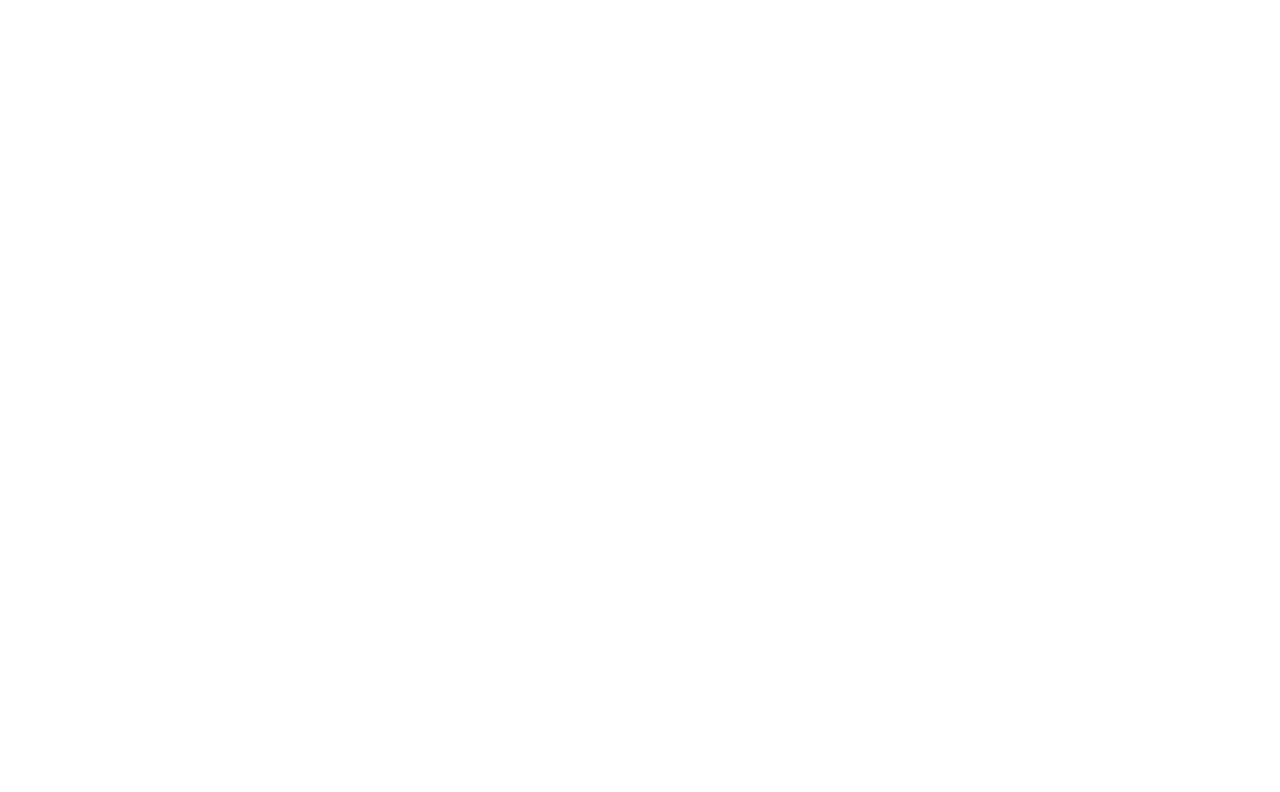
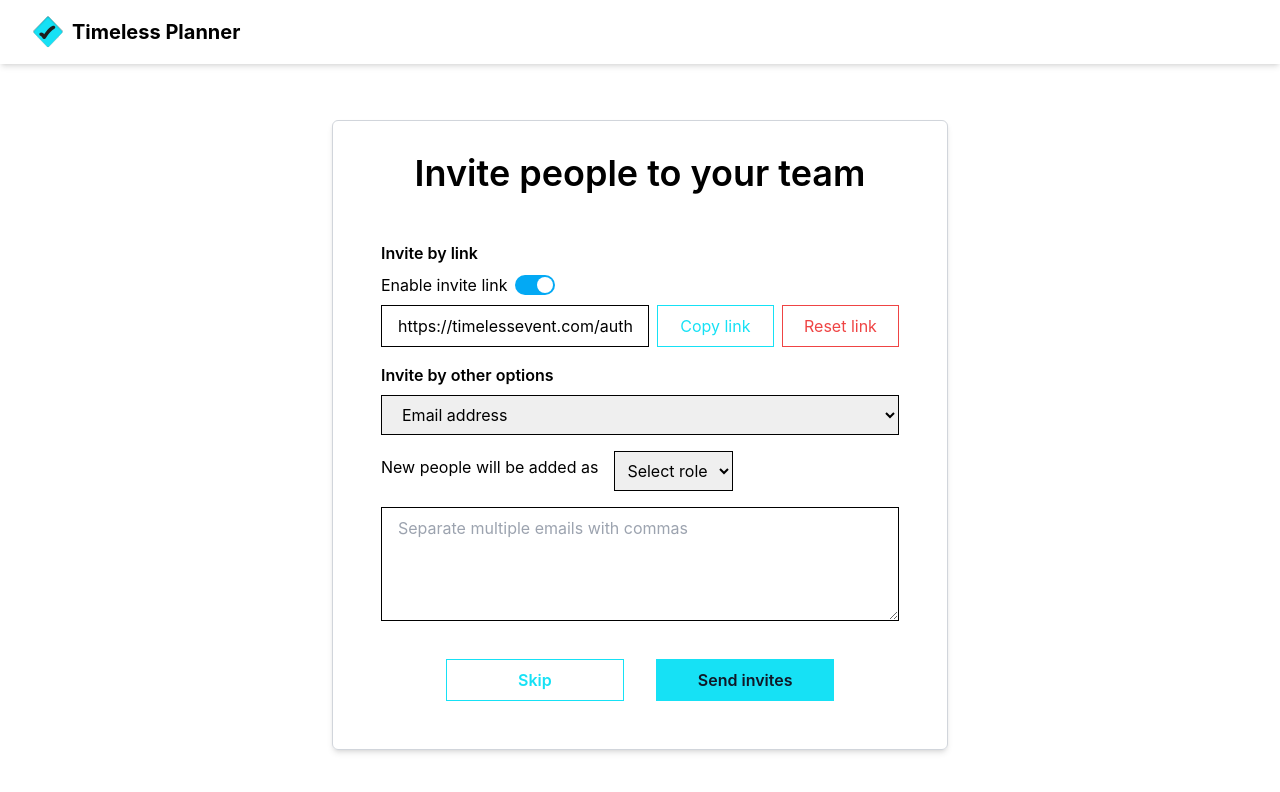
Before and after one commit to kingieX/timeless-event, a React (Vite) app: page /signup/invite in a window 1280 px wide. Before the commit this address had no page. Shown: the top 792 px of the page. Built offline with nearby package versions, Linux system fonts and the light colour scheme.

Commit message:
new update on onboarding pages

```diff
--- a/src/App.jsx
+++ b/src/App.jsx
@@ -11,6 +11,7 @@
 import Onboard2 from './pages/upboardingPages/Onboard2';
 import Onboard3 from './pages/upboardingPages/Onboard3';
 import Onboard4 from './pages/upboardingPages/Onboard4';
+import Onboard5 from './pages/upboardingPages/Onboard5';
 
 const App = () => {
   return (
@@ -29,6 +30,7 @@
         <Route path="/signup/customize-experience" element={<Onboard2 />} />
         <Route path="/signup/create-team" element={<Onboard3 />} />
         <Route path="/signup/about-team" element={<Onboard4 />} />
+        <Route path="/signup/invite" element={<Onboard5 />} />
       </Routes>
     </Router>
   );
--- a/src/index.css
+++ b/src/index.css
@@ -9,3 +9,58 @@
   font-weight: 400;
   box-sizing: border-box;
 }
+
+/* Toggle Switch */
+.switch {
+  position: relative;
+  display: inline-block;
+  width: 40px;
+  height: 20px;
+}
+
+.switch input {
+  opacity: 0;
+  width: 0;
+  height: 0;
+}
+
+.slider {
+  position: absolute;
+  cursor: pointer;
+  top: 0;
+  left: 0;
+  right: 0;
+  bottom: 0;
+  background-color: #ccc;
+  transition: 0.4s;
+  border-radius: 34px;
+}
+
+.slider:before {
+  position: absolute;
+  content: '';
+  height: 16px;
+  width: 16px;
+  left: 2px;
+  bottom: 2px;
+  background-color: white;
+  transition: 0.4s;
+  border-radius: 50%;
+}
+
+input:checked + .slider {
+  background-color: #03a9f4;
+}
+
+input:checked + .slider:before {
+  transform: translateX(20px);
+}
+
+/* Rounded sliders */
+.slider.round {
+  border-radius: 34px;
+}
+
+.slider.round:before {
+  border-radius: 50%;
+}
--- a/src/pages/upboardingPages/Onboard3.jsx
+++ b/src/pages/upboardingPages/Onboard3.jsx
@@ -67,16 +67,16 @@
           </div>
           <div className="lg:w-3/4 w-full flex justify-between gap-8">
             <button
+              onClick={handleSkipClick}
+              className="lg:w-1/2 w-full border border-primary text-primary font-semibold py-2 px-4 hover:bg-primary hover:text-black transition duration-300"
+            >
+              Skip
+            </button>
+            <button
               onClick={handleButtonClick}
               className="lg:w-1/2 w-full bg-primary text-black font-semibold py-2 px-4 hover:bg-transparent hover:border hover:border-primary hover:text-primary transition duration-300"
             >
               Continue
-            </button>
-            <button
-              onClick={handleSkipClick}
-              className="lg:w-1/2 w-full border border-primary text-primary font-semibold py-2 px-4 hover:bg-primary hover:text-black transition duration-300"
-            >
-              Skip
             </button>
           </div>
         </div>
--- a/src/pages/upboardingPages/Onboard4.jsx
+++ b/src/pages/upboardingPages/Onboard4.jsx
@@ -62,12 +62,12 @@
 const Onboard4 = () => {
   const navigate = useNavigate();
 
-  const handleSkipClick = () => {
-    navigate('/dashboard');
-  };
+  // const handleSkipClick = () => {
+  //   navigate('/dashboard');
+  // };
 
   const handleButtonClick = () => {
-    navigate('/signup/about-team');
+    navigate('/signup/invite');
   };
   return (
     <div>
@@ -82,7 +82,7 @@
       </div>
 
       <div className="flex flex-col justify-center items-center mx-6">
-        <div className="flex flex-col justify-center items-center lg:w-1/2  my-8 py-8 lg:pb-28 lg:shadow-md lg:border lg:border-gray rounded-md">
+        <div className="flex flex-col justify-center items-center lg:w-1/2  lg:my-8 py-8 lg:pb-28 lg:shadow-md lg:border lg:border-gray rounded-md">
           <h2 className="lg:text-4xl text-2xl font-semibold text-center">
             About you and your team
           </h2>
@@ -164,19 +164,19 @@
             </div>
           </div>
 
-          <div className="lg:w-3/4 w-full flex justify-between gap-8">
+          <div className="lg:w-3/4 w-full flex justify-center">
             <button
               onClick={handleButtonClick}
               className="lg:w-1/2 w-full bg-primary text-black font-semibold py-2 px-4 hover:bg-transparent hover:border hover:border-primary hover:text-primary transition duration-300"
             >
               Continue
             </button>
-            <button
+            {/* <button
               onClick={handleSkipClick}
               className="lg:w-1/2 w-full border border-primary text-primary font-semibold py-2 px-4 hover:bg-primary hover:text-black transition duration-300"
             >
               Skip
-            </button>
+            </button> */}
           </div>
         </div>
       </div>
--- /dev/null
+++ b/src/pages/upboardingPages/Onboard5.jsx
@@ -0,0 +1,194 @@
+// import React from 'react'
+import { Link, useNavigate } from 'react-router-dom';
+import Logo from '/image/logo.svg';
+import { useState } from 'react';
+
+const rolesOptions = [
+  //   { value: '', label: 'Select an option', disabled: true },
+  { value: 'admin', label: 'Admin' },
+  { value: 'member', label: 'Member' },
+];
+
+const inviteOptions = [
+  //   { value: '', label: 'Select an option', disabled: true },
+  { value: 'email', label: 'Email address' },
+  { value: 'sms', label: 'SMS' },
+  { value: 'whatsapp', label: 'WhatsApp' },
+];
+
+const Onboard5 = () => {
+  const [inviteLinkEnabled, setInviteLinkEnabled] = useState(true);
+  const [inviteLink, setInviteLink] = useState(
+    'https://timelessevent.com/auth/join?invite_code=ksdfkm'
+  );
+  const [role, setRole] = useState('');
+  const [newPeopleRole, setNewPeopleRole] = useState('');
+  const [emailAddresses, setEmailAddresses] = useState('');
+
+  const handleToggle = () => {
+    setInviteLinkEnabled(!inviteLinkEnabled);
+  };
+
+  const handleCopyLink = () => {
+    navigator.clipboard.writeText(inviteLink);
+    alert('Invite link copied to clipboard!');
+  };
+
+  const navigate = useNavigate();
+
+  const handleSkipClick = () => {
+    navigate('/dashboard');
+  };
+
+  const handleButtonClick = () => {
+    navigate('/signup/about-team');
+  };
+
+  return (
+    <div>
+      <div className="mb-6 flex items-center shadow-md py-4 lg:px-8 px-4">
+        {/* Logo and Name */}
+        <Link className="flex items-center" to="/">
+          <img src={Logo} alt="Logo" className="h-8 w-8" />
+          <span className="ml-2 lg:text-xl text-sm lg:font-bold text-gray-800">
+            Timeless Planner
+          </span>
+        </Link>
+      </div>
+
+      <div className="flex flex-col justify-center items-center mx-6">
+        <div className="flex flex-col justify-center items-center lg:w-1/2  my-8 py-8 lg:pb-12 lg:px-12 lg:shadow-md lg:border lg:border-gray rounded-md">
+          <h2 className="lg:text-4xl text-2xl font-semibold lg:mb-12 mb-8 text-center">
+            Invite people to your team
+          </h2>
+
+          {/* Invite Link Section */}
+          <div className="w-full mb-4">
+            <label className="block font-semibold text-gray-700 mb-2">
+              Invite by link
+            </label>
+            <div className="flex items-center">
+              <span className="mr-2">Enable invite link</span>
+              <label className="switch">
+                <input
+                  type="checkbox"
+                  checked={inviteLinkEnabled}
+                  onChange={handleToggle}
+                />
+                <span className="slider round"></span>
+              </label>
+            </div>
+
+            <div className="w-full flex lg:flex-row flex-col lg:gap-0 gap-4 items-center mt-2">
+              <input
+                type="text"
+                value={inviteLink}
+                readOnly
+                className={`w-full flex-grow px-4 py-2 border focus:outline-none ${
+                  inviteLinkEnabled
+                    ? 'border-gray-300 bg-white'
+                    : 'opacity-50 cursor-not-allowed'
+                }`}
+                disabled={!inviteLinkEnabled}
+              />
+              <div className="w-full flex justify-center">
+                <button
+                  className={`w-full lg:ml-2 px-4 py-2 border border-primary text-primary  ${
+                    inviteLinkEnabled
+                      ? ' hover:bg-primary hover:text-black transition duration-300'
+                      : 'opacity-50 cursor-not-allowed'
+                  }`}
+                  onClick={handleCopyLink}
+                  disabled={!inviteLinkEnabled}
+                >
+                  Copy link
+                </button>
+                <button
+                  className={`w-full ml-2 px-4 py-2 border border-red-500 text-red-500  ${
+                    inviteLinkEnabled
+                      ? ' hover:bg-red-500 hover:text-white transition duration-300'
+                      : 'opacity-50 cursor-not-allowed'
+                  }`}
+                  // Add reset link functionality later
+                  disabled={!inviteLinkEnabled}
+                >
+                  Reset link
+                </button>
+              </div>
+            </div>
+          </div>
+
+          {/* Invite by Other Options */}
+          <div className="w-full mb-4">
+            <label className="block font-semibold text-gray-700 mb-2">
+              Invite by other options
+            </label>
+            <select
+              id="options"
+              className="w-full px-4 py-2 border border-gray-300 focus:outline-none focus:border-primary"
+            >
+              <option value="" disabled>
+                Select invite option
+              </option>
+              {inviteOptions.map(role => (
+                <option key={role.value} value={role.value}>
+                  {role.label}
+                </option>
+              ))}
+            </select>
+          </div>
+
+          {/* New People Role Selection */}
+          <div className="w-full flex justify-start items-center space-x-4 mb-4">
+            <label className="block text-gray-700 mb-2">
+              New people will be added as
+            </label>
+            <select
+              value={newPeopleRole}
+              onChange={e => setNewPeopleRole(e.target.value)}
+              className="px-2 py-2 border border-gray-300 focus:outline-none focus:border-primary"
+            >
+              <option value="" disabled>
+                Select role
+              </option>
+              {rolesOptions.map(option => (
+                <option key={option.value} value={option.value}>
+                  {option.label}
+                </option>
+              ))}
+            </select>
+          </div>
+
+          {/* Email Addresses Textarea */}
+          <div className="w-full mb-8">
+            <textarea
+              value={emailAddresses}
+              onChange={e => setEmailAddresses(e.target.value)}
+              placeholder="Separate multiple emails with commas"
+              className="w-full px-4 py-2 border border-gray-300 focus:outline-none focus:border-primary"
+              rows="4"
+            ></textarea>
+          </div>
+
+          {/* Buttons*/}
+          <div className="lg:w-3/4 w-full flex justify-between gap-8">
+            <button
+              onClick={handleSkipClick}
+              className="lg:w-1/2 w-full border border-primary text-primary font-semibold py-2 px-4 hover:bg-primary hover:text-black transition duration-300"
+            >
+              Skip
+            </button>
+            <button
+              onClick={handleButtonClick}
+              className="lg:w-1/2 w-full bg-primary text-black font-semibold py-2 px-4 hover:bg-transparent hover:border hover:border-primary hover:text-primary transition duration-300"
+            >
+              Send invites
+            </button>
+          </div>
+        </div>
+      </div>
+    </div>
+  );
+};
+
+export default Onboard5;
```
